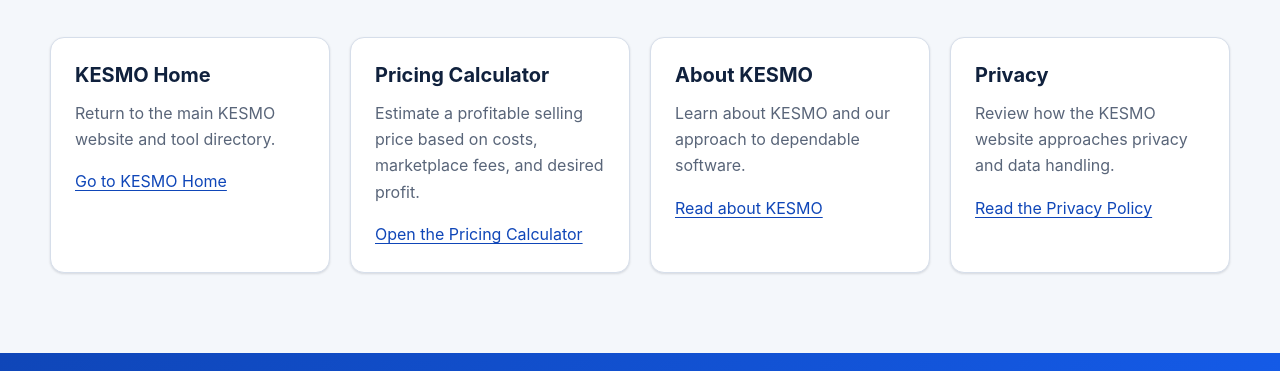
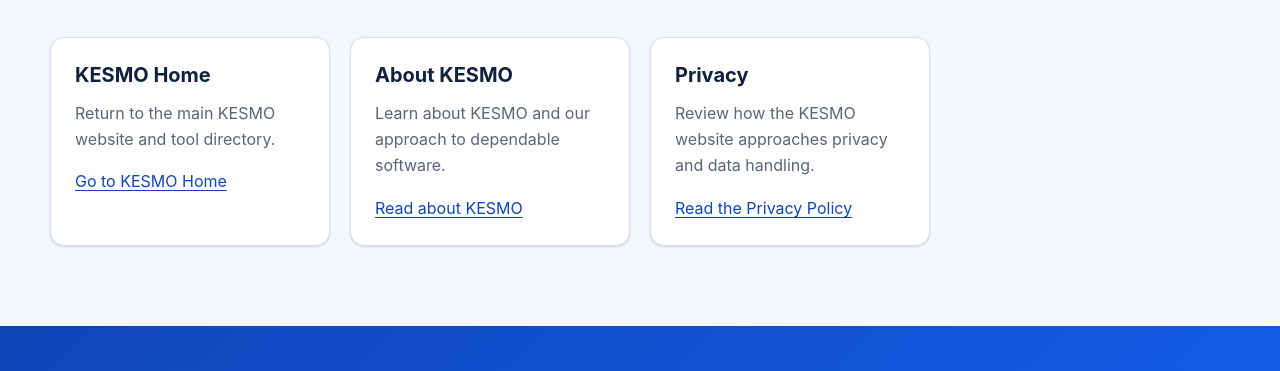
Before and after one commit to KESMOWorks/kesmoworks.github.io, a plain HTML site: page 404.html in a window 1280 px wide. Shown: the part 771-1142 px from the top of the page. Drawn offline with Linux system fonts and the light colour scheme.

Commit message:
Delete Pricing Calculator feature card
Removed Pricing Calculator section from 404 page.

```diff
--- a/404.html
+++ b/404.html
@@ -85,24 +85,7 @@
             </p>
           </article>
 
-          <article class="feature-card">
-            <h3>
-              Pricing Calculator
-            </h3>
-
-            <p>
-              Estimate a profitable selling price based on costs,
-              marketplace fees, and desired profit.
-            </p>
-
-            <p>
-              <a href="https://kesmoworks.github.io/pricing-calculator/">
-                Open the Pricing Calculator
-              </a>
-            </p>
-          </article>
-
-          <article class="feature-card">
+         <article class="feature-card">
             <h3>
               About KESMO
             </h3>
```
